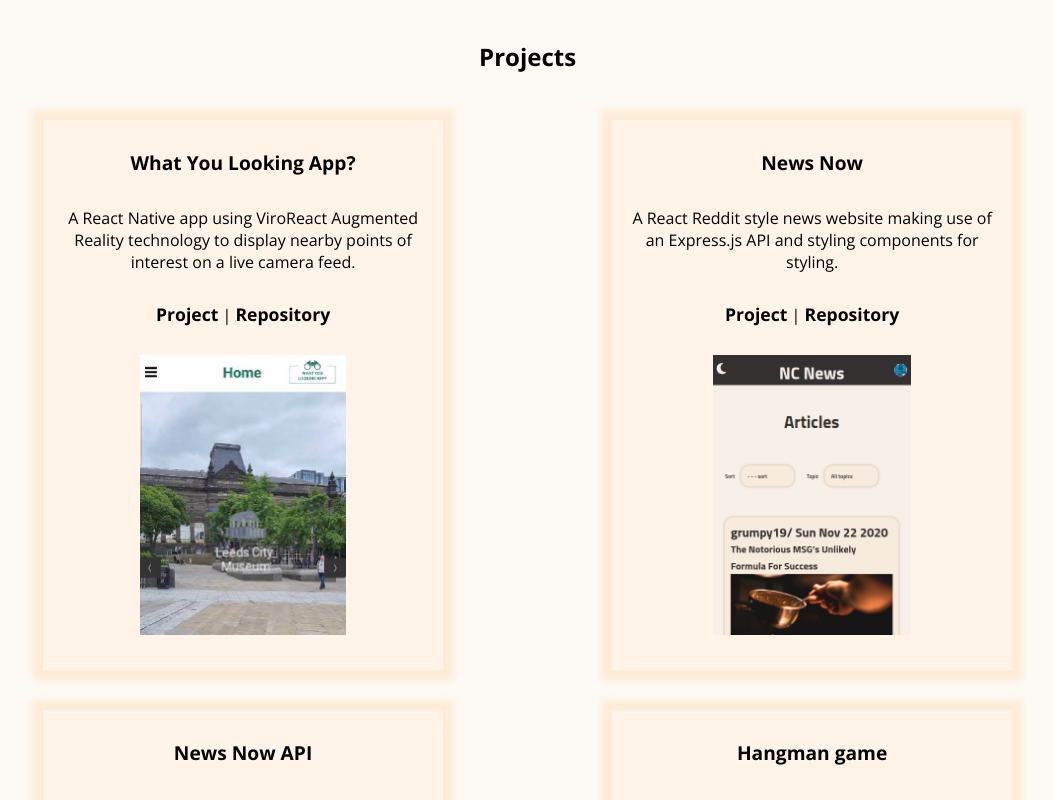
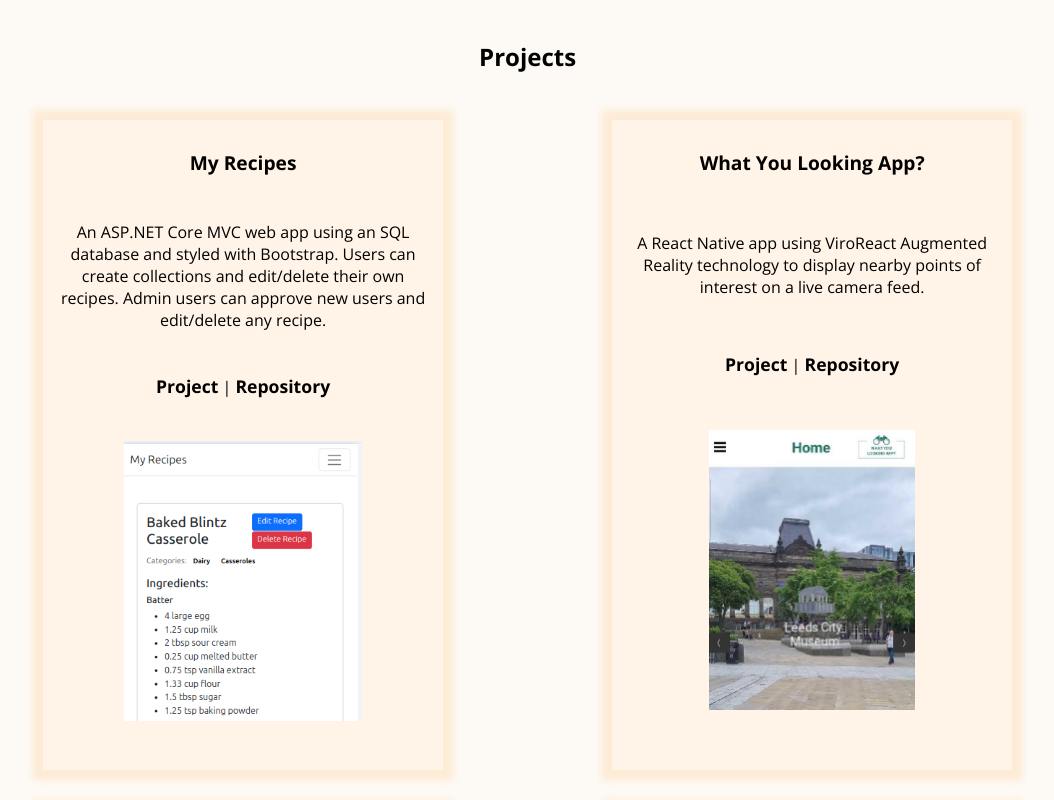
Before and after one commit to AkivaKn/portfolio, a plain HTML site: page index.html in a window 1280 px wide. Shown: the part 840-1640 px from the top of the page, without its empty margins (106-1160 px from the left). Drawn offline with nearby package versions, Linux system fonts and the light colour scheme; a web font is replaced by a local one.

Commit message:
feat: add myrecipes project

```diff
--- a/index.html
+++ b/index.html
@@ -46,9 +46,32 @@
       <h2 class="page-header">Projects</h2>
       <div id="projects-container">
         <section class="project-card">
+          <h4>My Recipes</h4>
+          <p>
+            An ASP.NET Core MVC web app using an SQL database and styled with
+            Bootstrap. Users can create collections and edit/delete their own
+            recipes. Admin users can approve new users and edit/delete any
+            recipe.
+          </p>
+          <p class="project-links">
+            <a href="https://vimeo.com/975291430?share=copy" target="_blank"
+              >Project</a
+            >
+            |
+            <a href="https://github.com/AkivaKn/my-recipes" target="_blank"
+              >Repository</a
+            >
+          </p>
+          <img
+            src="./images/my-recipes.png"
+            alt="screenshot of app used by Leeds Museum"
+          />
+        </section>
+        <section class="project-card">
           <h4>What You Looking App?</h4>
           <p>
-            A React Native app using ViroReact Augmented Reality technology to display nearby points of interest on a live camera feed.
+            A React Native app using ViroReact Augmented Reality technology to
+            display nearby points of interest on a live camera feed.
           </p>
           <p class="project-links">
             <a
@@ -63,12 +86,16 @@
               >Repository</a
             >
           </p>
-          <img src="./images/what_you_looking_app.png" alt="screenshot of app used by Leeds Museum" />
+          <img
+            src="./images/what_you_looking_app.png"
+            alt="screenshot of app used by Leeds Museum"
+          />
         </section>
         <section class="project-card">
           <h4>News Now</h4>
           <p>
-            A React Reddit style news website making use of an Express.js API and styling components for styling.
+            A React Reddit style news website making use of an Express.js API
+            and styling components for styling.
           </p>
           <p class="project-links">
             <a
@@ -77,13 +104,14 @@
               >Project</a
             >
             |
-            <a
-              href="https://github.com/AkivaKn/nc-news"
-              target="_blank"
+            <a href="https://github.com/AkivaKn/nc-news" target="_blank"
               >Repository</a
             >
           </p>
-          <img src="./images/news-frontend.png" alt="screenshot of news website" />
+          <img
+            src="./images/news-frontend.png"
+            alt="screenshot of news website"
+          />
         </section>
         <section class="project-card">
           <h4>News Now API</h4>
@@ -106,18 +134,15 @@
         <section class="project-card">
           <h4>Hangman game</h4>
           <p>
-            A React hangman app using a word game API and Vanilla CSS for styling.
+            A React hangman app using a word game API and Vanilla CSS for
+            styling.
           </p>
           <p class="project-links">
-            <a
-              href="https://hangman-shenanigans.netlify.app/"
-              target="_blank"
+            <a href="https://hangman-shenanigans.netlify.app/" target="_blank"
               >Project</a
             >
             |
-            <a
-              href="https://github.com/AkivaKn/hangman-game"
-              target="_blank"
+            <a href="https://github.com/AkivaKn/hangman-game" target="_blank"
               >Repository</a
             >
           </p>
@@ -143,7 +168,6 @@
           </p>
           <img src="./images/calculator.png" alt="screenshot of calculator" />
         </section>
-
       </div>
     </section>
   </body>
--- a/styles.css
+++ b/styles.css
@@ -24,17 +24,17 @@ header {
   justify-content: space-between;
 }
 
-.contact-icon{
-    font-size: 1.8rem;
-    margin: .6rem;
+.contact-icon {
+  font-size: 1.8rem;
+  margin: 0.6rem;
 }
 
-#contact{
-    align-self: center;
-    padding-left: 20px;
+#contact {
+  align-self: center;
+  padding-left: 20px;
 }
 
-#contact a{
+#contact a {
   all: unset;
 }
 
@@ -88,7 +88,7 @@ header {
 .project-card {
   text-align: center;
   width: 70vw;
-  min-height: 550px;
+  min-height: 650px;
   margin: 20px;
   padding: 1rem;
   display: grid;
```
Also changed, not shown: images/my-recipes.png (added).
